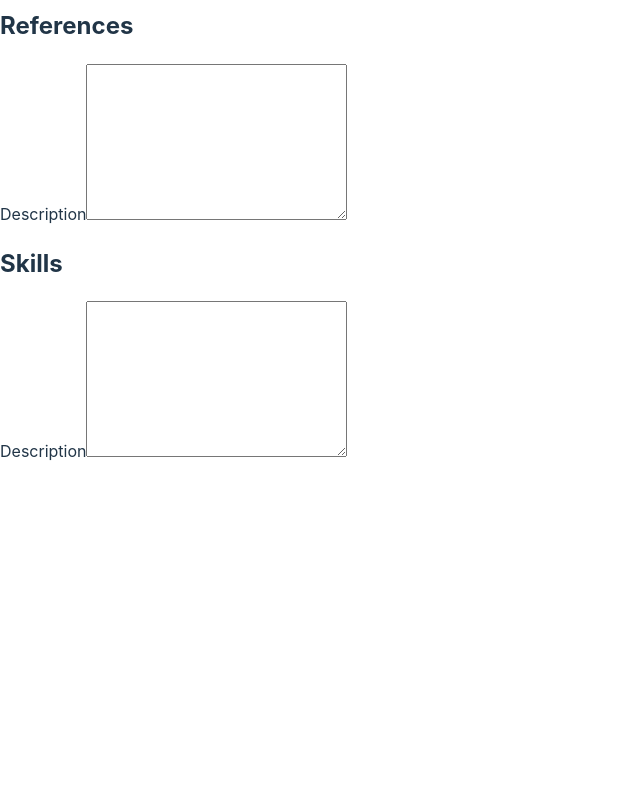
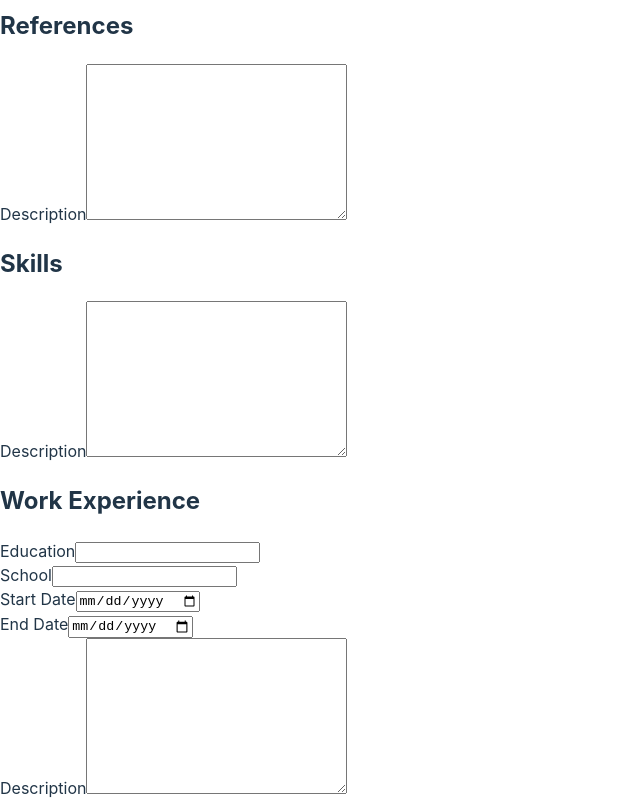
Before and after one commit to Ja-Uyoma/CV-Application, a React (Vite) app: page / in a window 1280 px wide. Shown: the part 824-1624 px from the top of the page, without its empty margins (0-640 px from the left). Before the commit the page ends 1287 px from the top, so only its background shows below. Built offline with nearby package versions, Linux system fonts and the light colour scheme.

Commit message:
feat: add a Work Experience section

```diff
--- a/src/App.jsx
+++ b/src/App.jsx
@@ -9,6 +9,7 @@ function App() {
       <TextArea sectionName={"Interests"} />
       <TextArea sectionName={"References"} />
       <TextArea sectionName={"Skills"} />
+      <HistoryForm formName={"Work Experience"} />
     </main>
   );
 }
```
